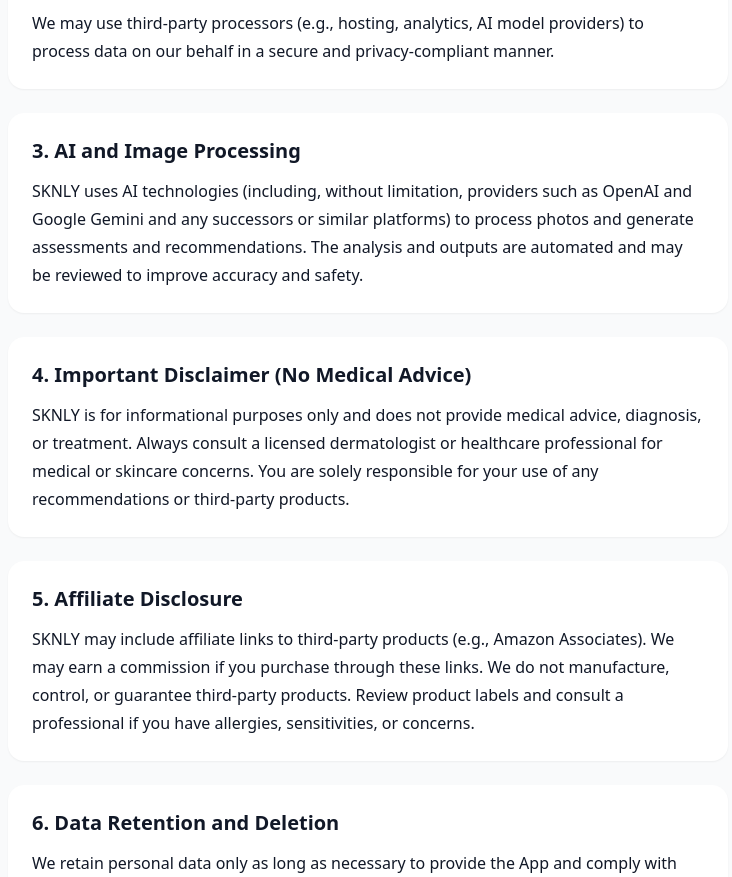
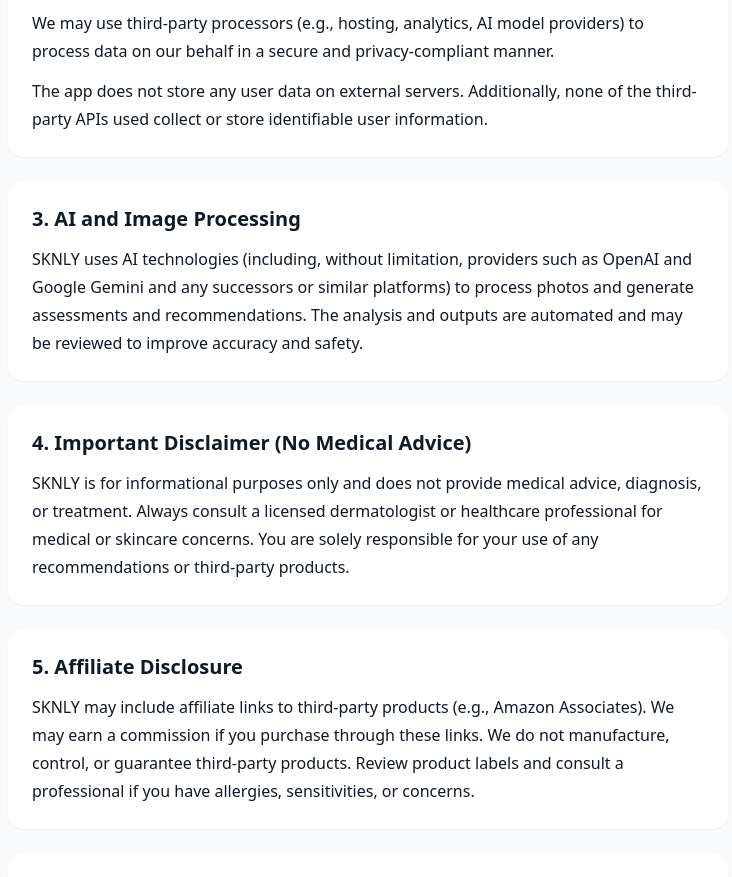
Before and after one commit to getnexifylabs/sknly, a plain HTML site: page privacy.html in a window 1280 px wide. Shown: the part 979-1856 px from the top of the page, without its empty margins (272-1004 px from the left). Drawn offline with nearby package versions, Linux system fonts and the light colour scheme.

Commit message:
Update privacy.html

```diff
--- a/privacy.html
+++ b/privacy.html
@@ -53,6 +53,9 @@
       <p class="mt-3 leading-7">
         We may use third-party processors (e.g., hosting, analytics, AI model providers) to process data on our behalf
         in a secure and privacy-compliant manner.
+      </p>
+      <p class="mt-3 leading-7">
+        The app does not store any user data on external servers. Additionally, none of the third-party APIs used collect or store identifiable user information.
       </p>
     </section>
 
```
